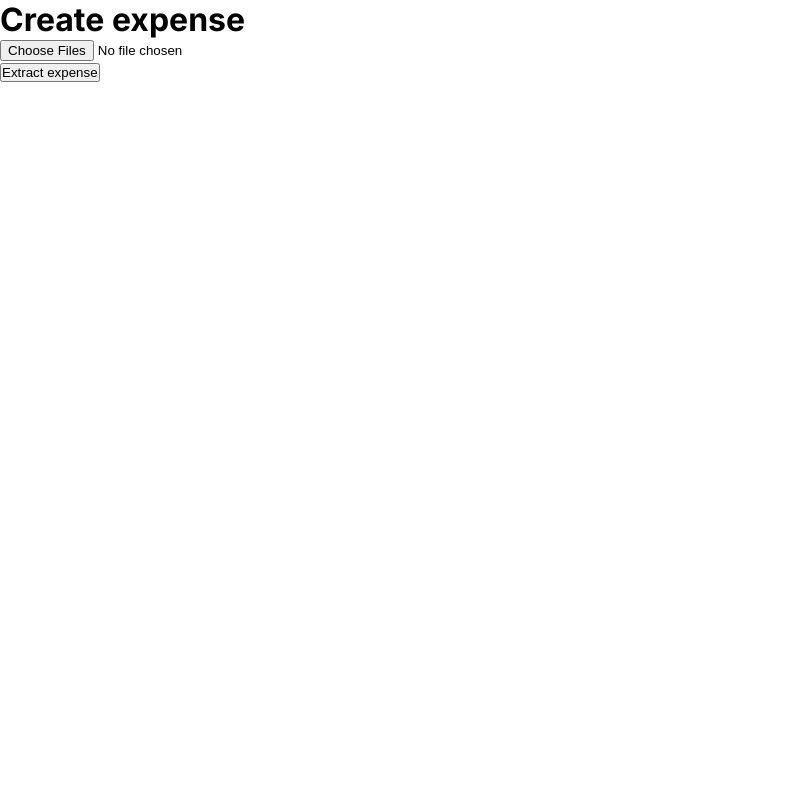
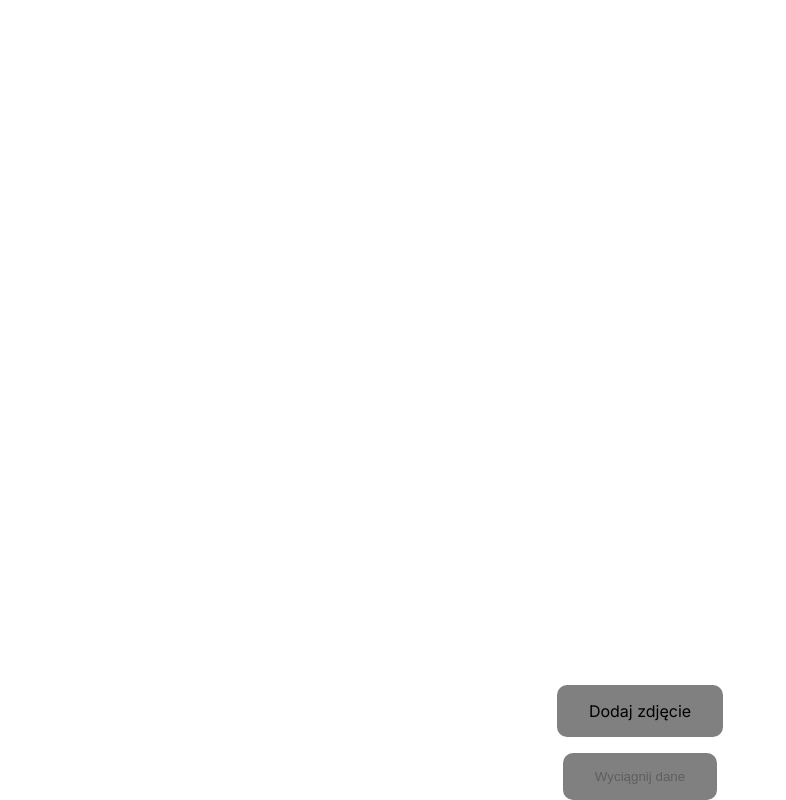
Before and after one commit to nerdbord/nerdbord-project-challenge-lyyq1isp, a Next.js app: page /dashboard in a window 1280 px wide. Shown: the whole page, without its empty margins (0-786 px from the left). Built offline with nearby package versions, Linux system fonts and the light colour scheme.

Commit message:
refactor: refactor createExpanse component

```diff
--- a/src/app/api/actions/extractExpansesFromReceipt.ts
+++ b/src/app/api/actions/extractExpansesFromReceipt.ts
@@ -4,7 +4,7 @@ import { generateExpense } from "@/services/gpt/gpt.service";
 
 export const extractExpansesFromReceipt = async (imageURL: string[]) => {
 	const prompt =
-		"Jesteś wirtualnym asystentem, który będzie czytać paragon lub fakturę z załączonego zdjęcia i wyciągać z niego potrzebne wydatki. Jesteś w procesie ekstrakcji danych z załączonego obrazka do struktury JSON. Skup się tylko na wyciągnięciu informacji wg podanej struktury. Dopasuj wydatki ze zdjęcia do kategorii: 'odzież, jedzenie, transport, rozrywka, inne'. Do każdego wydatku dodaj losowy 14-znakowy identyfikator UUID.";
+		"Jesteś wirtualnym asystentem, który będzie czytać paragon lub fakturę z załączonego zdjęcia i wyciągać z niego potrzebne wydatki. Jesteś w procesie ekstrakcji danych z załączonego obrazka do struktury JSON. Skup się tylko na wyciągnięciu informacji wg podanej struktury. Dopasuj wydatki ze zdjęcia do kategorii: 'odzież, jedzenie, transport, rozrywka, inne'. Do każdego wydatku dodaj losowy 14-znakowy identyfikator UUID. Zwróć uwagę czy na zdjęciu jest paragon lub faktura. Jeżeli nie jest to zwróć pustą odpowiedź.";
 
 	const resp = await generateExpense(prompt, imageURL);
 
--- a/src/app/page.tsx
+++ b/src/app/page.tsx
@@ -1,11 +1,12 @@
-import styles from "./page.module.css";
+import Link from "next/link";
+// import styles from "./page.module.css";
 import { Header } from "@/ui/Header/Header";
 
 export default function Home() {
 	return (
 		<>
 			<Header />
-			<div className={styles.homepage}>This is homepage</div>;
+			<Link href={"/dashboard"}>+</Link>
 		</>
 	);
 }
--- /dev/null
+++ b/src/components/CreateExpense/CreateExpense.module.scss
@@ -0,0 +1,34 @@
+.wrapper {
+	display: flex;
+	flex-direction: column;
+	align-items: center;
+	gap: 2rem;
+	min-height: 100vh;
+}
+
+.previewGallery {
+	display: flex;
+	flex-wrap: wrap;
+	gap: 1rem;
+	flex-grow: 1;
+	width: 100%;
+}
+
+.btnsWrapper {
+	display: flex;
+	flex-direction: column;
+	align-items: center;
+	gap: 1rem;
+
+	& .extractButton {
+		padding: 1rem 2rem;
+		border-radius: 10px;
+		border: none;
+		background-color: gray;
+		cursor: pointer;
+
+		&:disabled {
+			cursor: not-allowed;
+		}
+	}
+}
--- a/src/components/CreateExpense/CreateExpense.tsx
+++ b/src/components/CreateExpense/CreateExpense.tsx
@@ -2,30 +2,66 @@
 
 import React, { useState } from "react";
 
+import styles from "./CreateExpense.module.scss";
 import { extractExpansesFromReceipt } from "@/app/api/actions/extractExpansesFromReceipt";
 import { type Expense } from "@/services/gpt/gpt.service";
-import { UploadPhoto } from "@/components/UploadPhoto/UploadPhoto";
+import { UploadPhotoInput } from "@/ui/UploadPhoto/UploadPhotoInput";
+import { UploadPhotoPreview } from "@/ui/UploadPhoto/UploadPhotoPreview";
 
 export const CreateExpense = () => {
-	const [imagesSrc, setImagesSrc] = useState<string[]>([]);
+	const [imageURLs, setImageURLs] = useState<string[]>([]);
 	const [expense, setExpense] = useState<Expense | null>(null);
+	const [isLoading, setIsLoading] = useState(false);
+
+	console.log("imageURLs", imageURLs);
 
 	const handleExtractExpense = async () => {
-		const expense = await extractExpansesFromReceipt(imagesSrc);
+		setIsLoading(true);
+
+		try {
+			const expense = await extractExpansesFromReceipt(imageURLs);
 
 			if (expense) {
 				setExpense(expense);
+				setImageURLs([]);
+			}
+		} catch (error) {
+			console.log(error);
+		} finally {
+			setIsLoading(false);
 		}
 	};
 
+	const removeImage = (idx: number) => {
+		setImageURLs((prev) => prev.filter((_, i) => i !== idx));
+	};
+
+	if (!expense) {
 		return (
-		<div>
-			<h1>Create expense</h1>
-			<div>
-				<UploadPhoto imagesSrc={imagesSrc} setImagesSrc={setImagesSrc} />
+			<div className={styles.wrapper}>
+				<div className={styles.previewGallery}>
+					{imageURLs.map((imageURL, idx) => (
+						<UploadPhotoPreview key={idx} imageURL={imageURL} onRemove={() => removeImage(idx)} />
+					))}
 				</div>
-			<div>
-				<button onClick={handleExtractExpense}>Extract expense</button>
+
+				<div className={styles.btnsWrapper}>
+					<UploadPhotoInput setImageURLs={setImageURLs} label="Dodaj zdjęcie" />
+					<button
+						className={styles.extractButton}
+						onClick={handleExtractExpense}
+						disabled={isLoading || imageURLs.length === 0}
+					>
+						{isLoading ? "Ładowanie..." : "Wyciągnij dane"}
+					</button>
+				</div>
+			</div>
+		);
+	}
+
+	return (
+		<div className={styles.wrapper}>
+			{/* TODO: change with expenses list component */}
 			{expense && (
 				<div>
 					<h2>Expense</h2>
@@ -33,6 +69,5 @@ export const CreateExpense = () => {
 				</div>
 			)}
 		</div>
-		</div>
 	);
 };
--- a/src/components/UploadPhoto/UploadPhoto.tsx
+++ /dev/null
@@ -1,51 +0,0 @@
-import React from "react";
-import { PhotoPreview } from "@/components/UploadPhoto/UploadPhotoPreview";
-
-type UploadPhotoProps = {
-	imagesSrc: string[];
-	setImagesSrc: React.Dispatch<React.SetStateAction<string[]>>;
-};
-
-export const UploadPhoto = ({ imagesSrc, setImagesSrc }: UploadPhotoProps) => {
-	const handleFileChange = (e: React.ChangeEvent<HTMLInputElement>) => {
-		const files = Array.from(e.target.files || []);
-
-		const validFiles = files.filter((file) => file.type.startsWith("image/"));
-
-		validFiles.forEach((file) => {
-			const reader = new FileReader();
-			reader.readAsDataURL(file);
-
-			reader.onload = () => {
-				setImagesSrc((prev) => [...prev, reader.result as string]);
-			};
-		});
-
-		// if (file) {
-		// 	if (!file.type.startsWith("image/")) {
-		// 		console.error("Invalid file type");
-		// 		return;
-		// 	}
-		// 	// if (file.size > 1024 * 1024) {
-		// 	// 	console.error("File size is too big");
-		// 	// 	return;
-		// 	// }
-
-		// 	const reader = new FileReader();
-		// 	reader.onload = (e) => {
-		// 		setImageSrc(e.target?.result as string);
-		// 	};
-		// 	reader.readAsDataURL(file);
-		// }
-	};
-
-	console.log("imagesSrc", imagesSrc);
-
-	return (
-		<div>
-			<input type="file" accept="image/" onChange={handleFileChange} multiple />
-			{imagesSrc.length > 0 &&
-				imagesSrc.map((src, index) => <PhotoPreview key={index} imageSrc={src} />)}
-		</div>
-	);
-};
--- /dev/null
+++ b/src/components/UploadPhoto/UploadPhotoInput.module.scss
@@ -0,0 +1,25 @@
+.uploadButtonWrapper {
+	display: flex;
+	flex-direction: column;
+	align-items: center;
+	gap: 0.5rem;
+
+	& .uploadButton {
+		display: flex;
+		align-items: center;
+		justify-content: center;
+		padding: 1rem 2rem;
+		border-radius: 10px;
+		background-color: gray;
+		cursor: pointer;
+
+		& input {
+			display: none;
+		}
+	}
+
+	.errorText {
+		color: red;
+		font-size: 1.2rem;
+	}
+}
--- /dev/null
+++ b/src/components/UploadPhoto/UploadPhotoInput.tsx
@@ -0,0 +1,57 @@
+import { useState } from "react";
+import styles from "./UploadPhotoInput.module.scss";
+
+type UploadPhotoProps = {
+	setImageURLs: React.Dispatch<React.SetStateAction<string[]>>;
+	label?: string;
+};
+
+export const UploadPhotoInput = ({ setImageURLs, label }: UploadPhotoProps) => {
+	const [error, setError] = useState<string | null>(null);
+
+	const handleFileChange = (e: React.ChangeEvent<HTMLInputElement>) => {
+		setError(null);
+		const files = Array.from(e.target.files || []);
+
+		const validFiles = files.filter(
+			(file) =>
+				file.type === "image/png" || file.type === "image/jpeg" || file.type === "image/jpg",
+		);
+
+		if (validFiles.length === 0) {
+			setError("No valid images were selected (only PNG, JPG, and JPEG are allowed).");
+			console.log("No valid images were selected (only PNG, JPG, and JPEG are allowed).");
+			return;
+		}
+
+		if (validFiles.length !== files.length) {
+			setError(
+				"Some files were not valid images (only PNG, JPG, and JPEG are allowed) and were ignored.",
+			);
+			console.log(
+				"Some files were not valid images (only PNG, JPG, and JPEG are allowed) and were ignored.",
+			);
+		}
+
+		validFiles.forEach((file) => {
+			const reader = new FileReader();
+			reader.readAsDataURL(file);
+
+			reader.onload = () => {
+				setImageURLs((prev) => [...prev, reader.result as string]);
+			};
+		});
+
+		setError(null);
+	};
+
+	return (
+		<div className={styles.uploadButtonWrapper}>
+			<label className={styles.uploadButton}>
+				{label}
+				<input type="file" accept=".png, .jpg, .jpeg" onChange={handleFileChange} multiple />
+			</label>
+			{error && <p className={styles.errorText}>{error}</p>}
+		</div>
+	);
+};
--- /dev/null
+++ b/src/components/UploadPhoto/UploadPhotoPreview.module.scss
@@ -0,0 +1,28 @@
+.imgWrapper {
+	position: relative;
+	display: flex;
+	justify-content: center;
+	align-items: center;
+	width: 100%;
+	height: 100%;
+	overflow: hidden;
+	border-radius: 10px;
+	background-color: #f5f5f5;
+
+	& button {
+		position: absolute;
+		top: 10px;
+		right: 10px;
+		display: flex;
+		justify-content: center;
+		align-items: center;
+		width: 20px;
+		height: 20px;
+		padding: 10px;
+		background-color: transparent;
+		border: none;
+		font-size: 2rem;
+
+		cursor: pointer;
+	}
+}
--- a/src/components/UploadPhoto/UploadPhotoPreview.tsx
+++ b/src/components/UploadPhoto/UploadPhotoPreview.tsx
@@ -1,9 +1,16 @@
 import Image from "next/image";
+import styles from "./UploadPhotoPreview.module.scss";
 
-export const PhotoPreview = ({ imageSrc }: { imageSrc: string }) => {
+type UploadPhotoPreviewProps = {
+	imageURL: string;
+	onRemove: () => void;
+};
+
+export const UploadPhotoPreview = ({ imageURL, onRemove }: UploadPhotoPreviewProps) => {
 	return (
-		<div>
-			<Image src={imageSrc} alt="uploaded" width={300} height={300} />
+		<div className={styles.imgWrapper}>
+			<Image src={imageURL} alt="uploaded" width={300} height={300} />
+			<button onClick={onRemove}>X</button>
 		</div>
 	);
 };
```
Lines whose indentation alone changed are shown as unchanged.
